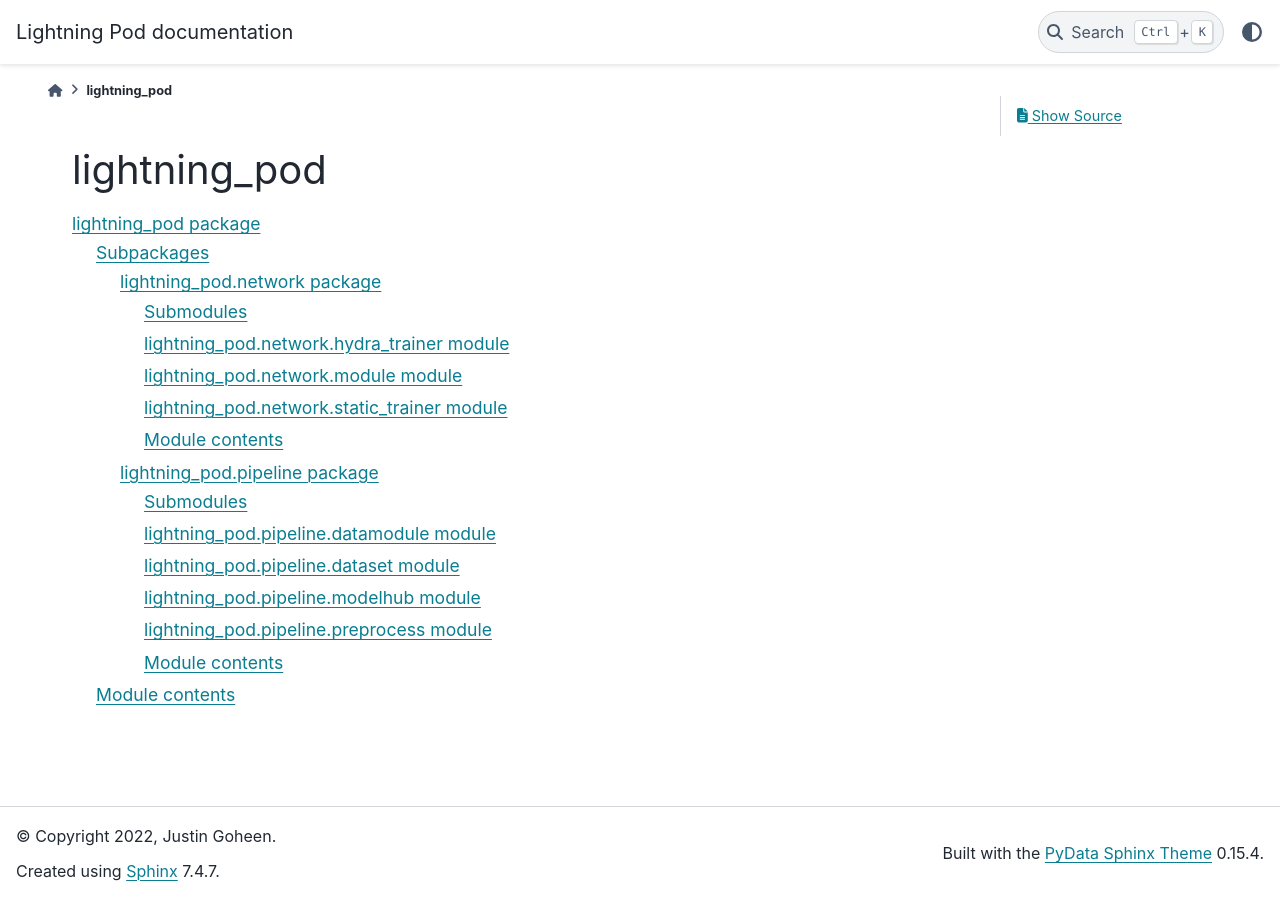
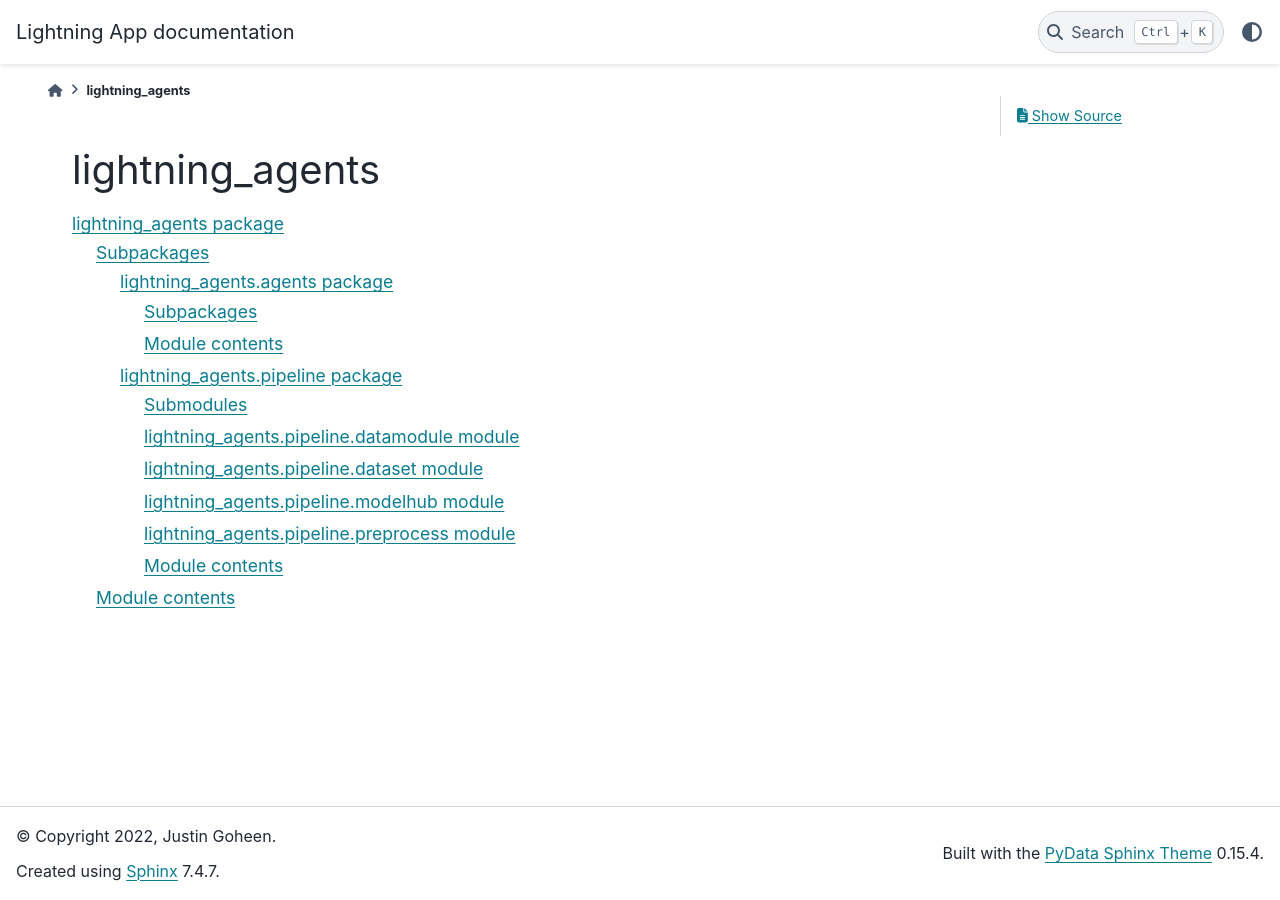
Before and after one commit to jxtngx/lightning-lab, a Sphinx documentation site: the page built from docs/source/modules.rst, in a window 1280 px wide. Built offline with Sphinx 7.4.7 and the PyData theme 0.15.4, drawn with Linux system fonts in a browser that asks for light colours.

Commit message:
add example docs

```diff
--- a/docs/source/conf.py
+++ b/docs/source/conf.py
@@ -18,7 +18,7 @@
 
 # -- Project information -----------------------------------------------------
 
-project = "Lightning Pod"
+project = "Lightning App"
 copyright = "2022, Justin Goheen"
 author = "Justin Goheen"
 
--- a/docs/source/index.rst
+++ b/docs/source/index.rst
@@ -3,7 +3,7 @@
    You can adapt this file completely to your liking, but it should at least
    contain the root `toctree` directive.
 
-Welcome to Lightning Pod's documentation!
+Welcome to Lightning App's documentation!
 =========================================
 
 .. toctree::
--- /dev/null
+++ b/docs/source/lightning_agents.agents.goal_based.rst
@@ -0,0 +1,10 @@
+lightning\_agents.agents.goal\_based package
+============================================
+
+Module contents
+---------------
+
+.. automodule:: lightning_agents.agents.goal_based
+   :members:
+   :undoc-members:
+   :show-inheritance:
--- /dev/null
+++ b/docs/source/lightning_agents.agents.model_based.rst
@@ -0,0 +1,10 @@
+lightning\_agents.agents.model\_based package
+=============================================
+
+Module contents
+---------------
+
+.. automodule:: lightning_agents.agents.model_based
+   :members:
+   :undoc-members:
+   :show-inheritance:
--- /dev/null
+++ b/docs/source/lightning_agents.agents.rst
@@ -0,0 +1,22 @@
+lightning\_agents.agents package
+================================
+
+Subpackages
+-----------
+
+.. toctree::
+   :maxdepth: 4
+
+   lightning_agents.agents.goal_based
+   lightning_agents.agents.learning_agents
+   lightning_agents.agents.model_based
+   lightning_agents.agents.simple_reflex
+   lightning_agents.agents.utility_based
+
+Module contents
+---------------
+
+.. automodule:: lightning_agents.agents
+   :members:
+   :undoc-members:
+   :show-inheritance:
--- /dev/null
+++ b/docs/source/lightning_agents.agents.simple_reflex.rst
@@ -0,0 +1,10 @@
+lightning\_agents.agents.simple\_reflex package
+===============================================
+
+Module contents
+---------------
+
+.. automodule:: lightning_agents.agents.simple_reflex
+   :members:
+   :undoc-members:
+   :show-inheritance:
--- /dev/null
+++ b/docs/source/lightning_agents.agents.utility_based.rst
@@ -0,0 +1,10 @@
+lightning\_agents.agents.utility\_based package
+===============================================
+
+Module contents
+---------------
+
+.. automodule:: lightning_agents.agents.utility_based
+   :members:
+   :undoc-members:
+   :show-inheritance:
--- /dev/null
+++ b/docs/source/lightning_agents.pipeline.rst
@@ -0,0 +1,45 @@
+lightning\_agents.pipeline package
+==================================
+
+Submodules
+----------
+
+lightning\_agents.pipeline.datamodule module
+--------------------------------------------
+
+.. automodule:: lightning_agents.pipeline.datamodule
+   :members:
+   :undoc-members:
+   :show-inheritance:
+
+lightning\_agents.pipeline.dataset module
+-----------------------------------------
+
+.. automodule:: lightning_agents.pipeline.dataset
+   :members:
+   :undoc-members:
+   :show-inheritance:
+
+lightning\_agents.pipeline.modelhub module
+------------------------------------------
+
+.. automodule:: lightning_agents.pipeline.modelhub
+   :members:
+   :undoc-members:
+   :show-inheritance:
+
+lightning\_agents.pipeline.preprocess module
+--------------------------------------------
+
+.. automodule:: lightning_agents.pipeline.preprocess
+   :members:
+   :undoc-members:
+   :show-inheritance:
+
+Module contents
+---------------
+
+.. automodule:: lightning_agents.pipeline
+   :members:
+   :undoc-members:
+   :show-inheritance:
--- a/docs/source/lightning_pod.rst
+++ b/docs/source/lightning_agents.rst
@@ -1,5 +1,5 @@
-lightning\_pod package
-======================
+lightning\_agents package
+=========================
 
 Subpackages
 -----------
@@ -7,13 +7,13 @@ Subpackages
 .. toctree::
    :maxdepth: 4
 
-   lightning_pod.network
-   lightning_pod.pipeline
+   lightning_agents.agents
+   lightning_agents.pipeline
 
 Module contents
 ---------------
 
-.. automodule:: lightning_pod
+.. automodule:: lightning_agents
    :members:
    :undoc-members:
    :show-inheritance:
--- a/docs/source/lightning_pod.network.rst
+++ /dev/null
@@ -1,37 +0,0 @@
-lightning\_pod.network package
-==============================
-
-Submodules
-----------
-
-lightning\_pod.network.hydra\_trainer module
---------------------------------------------
-
-.. automodule:: lightning_pod.network.hydra_trainer
-   :members:
-   :undoc-members:
-   :show-inheritance:
-
-lightning\_pod.network.module module
-------------------------------------
-
-.. automodule:: lightning_pod.network.module
-   :members:
-   :undoc-members:
-   :show-inheritance:
-
-lightning\_pod.network.static\_trainer module
----------------------------------------------
-
-.. automodule:: lightning_pod.network.static_trainer
-   :members:
-   :undoc-members:
-   :show-inheritance:
-
-Module contents
----------------
-
-.. automodule:: lightning_pod.network
-   :members:
-   :undoc-members:
-   :show-inheritance:
--- a/docs/source/lightning_pod.pipeline.rst
+++ /dev/null
@@ -1,45 +0,0 @@
-lightning\_pod.pipeline package
-===============================
-
-Submodules
-----------
-
-lightning\_pod.pipeline.datamodule module
------------------------------------------
-
-.. automodule:: lightning_pod.pipeline.datamodule
-   :members:
-   :undoc-members:
-   :show-inheritance:
-
-lightning\_pod.pipeline.dataset module
---------------------------------------
-
-.. automodule:: lightning_pod.pipeline.dataset
-   :members:
-   :undoc-members:
-   :show-inheritance:
-
-lightning\_pod.pipeline.modelhub module
----------------------------------------
-
-.. automodule:: lightning_pod.pipeline.modelhub
-   :members:
-   :undoc-members:
-   :show-inheritance:
-
-lightning\_pod.pipeline.preprocess module
------------------------------------------
-
-.. automodule:: lightning_pod.pipeline.preprocess
-   :members:
-   :undoc-members:
-   :show-inheritance:
-
-Module contents
----------------
-
-.. automodule:: lightning_pod.pipeline
-   :members:
-   :undoc-members:
-   :show-inheritance:
--- a/docs/source/modules.rst
+++ b/docs/source/modules.rst
@@ -1,7 +1,7 @@
-lightning_pod
-=============
+lightning_agents
+================
 
 .. toctree::
    :maxdepth: 4
 
-   lightning_pod
+   lightning_agents
```
Also changed, not shown: docs/source/lightning_agents.agents.learning_agents.linear.rst (added, +37 -0 lines), docs/source/lightning_agents.agents.learning_agents.rst (added, +18 -0 lines).
